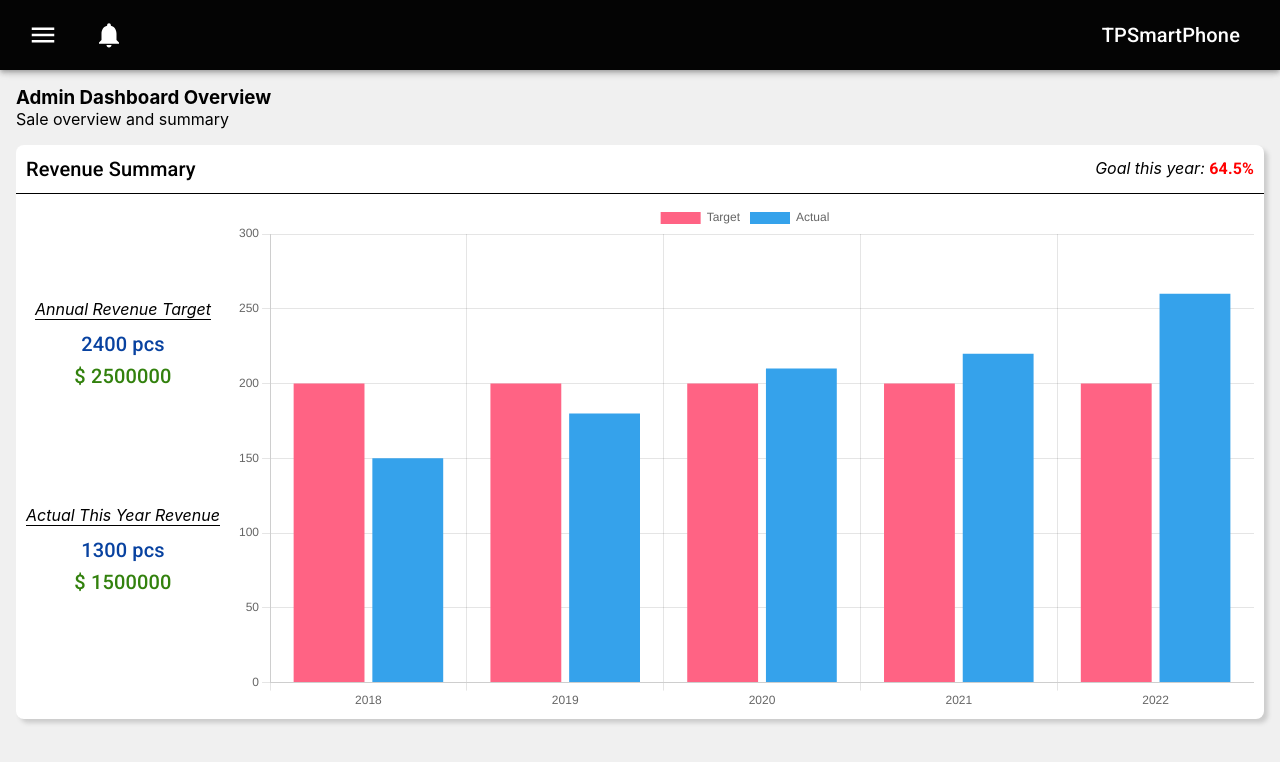
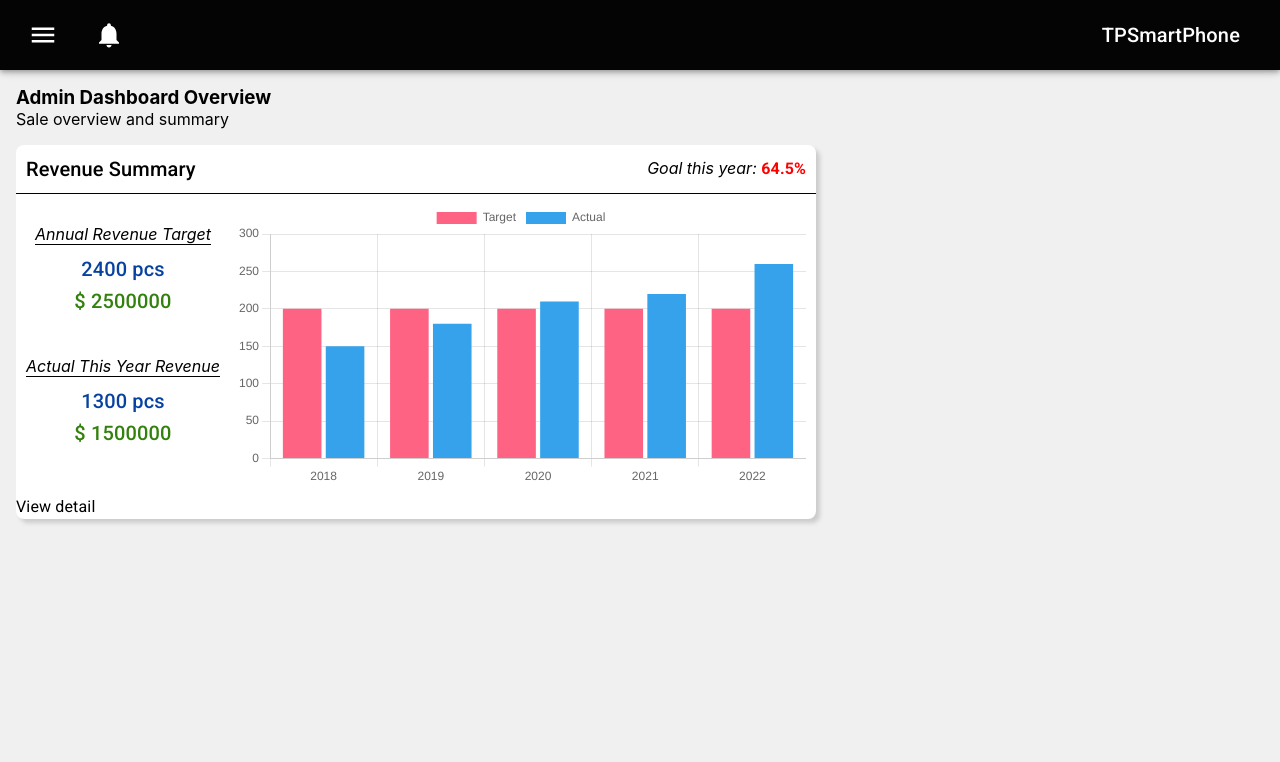
Before and after one commit to maithinhphat95/smartphone-business, a React (Create React App) app: page / in a window 1280 px wide. Shown: the top 762 px of the page. Built offline with nearby package versions, Linux system fonts and the light colour scheme; the HTML template or start-up script is replaced by a standard one.

Commit message:
rename component

```diff
--- a/src/components/admin/RevenueSummary/index.jsx
+++ b/src/components/admin/RevenueSummaryChart/index.jsx
@@ -72,6 +72,7 @@ function RevenueSummary(props) {
         backgroundColor: "white",
         borderRadius: 2,
         boxShadow: "4px 4px 4px #ccc",
+        maxWidth: "800px",
       }}
     >
       {/* Header of chart */}
@@ -187,6 +188,7 @@ function RevenueSummary(props) {
           <Bar options={options} data={data} />
         </Box>
       </Box>
+      <Typography>View detail</Typography>
     </Box>
   );
 }
--- a/src/pages/admin/Dashboard/index.jsx
+++ b/src/pages/admin/Dashboard/index.jsx
@@ -1,6 +1,6 @@
 import React from "react";
 import PropTypes from "prop-types";
-import RevenueSummary from "../../../components/admin/RevenueSummary";
+import RevenueSummary from "../../../components/admin/RevenueSummaryChart";
 import { Box, Typography } from "@mui/material";
 import PageTitle from "../../../components/admin/Page-title";
 
```
